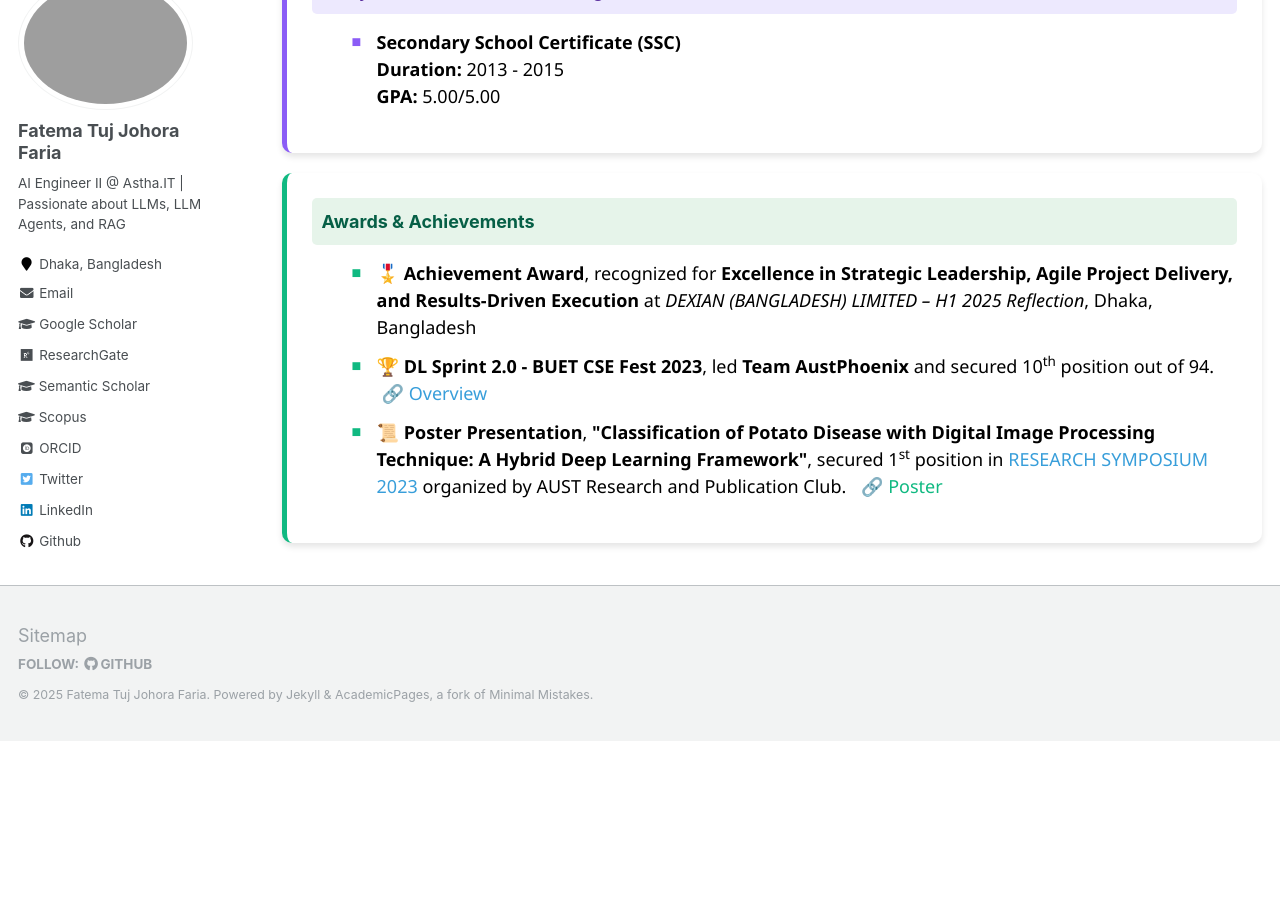
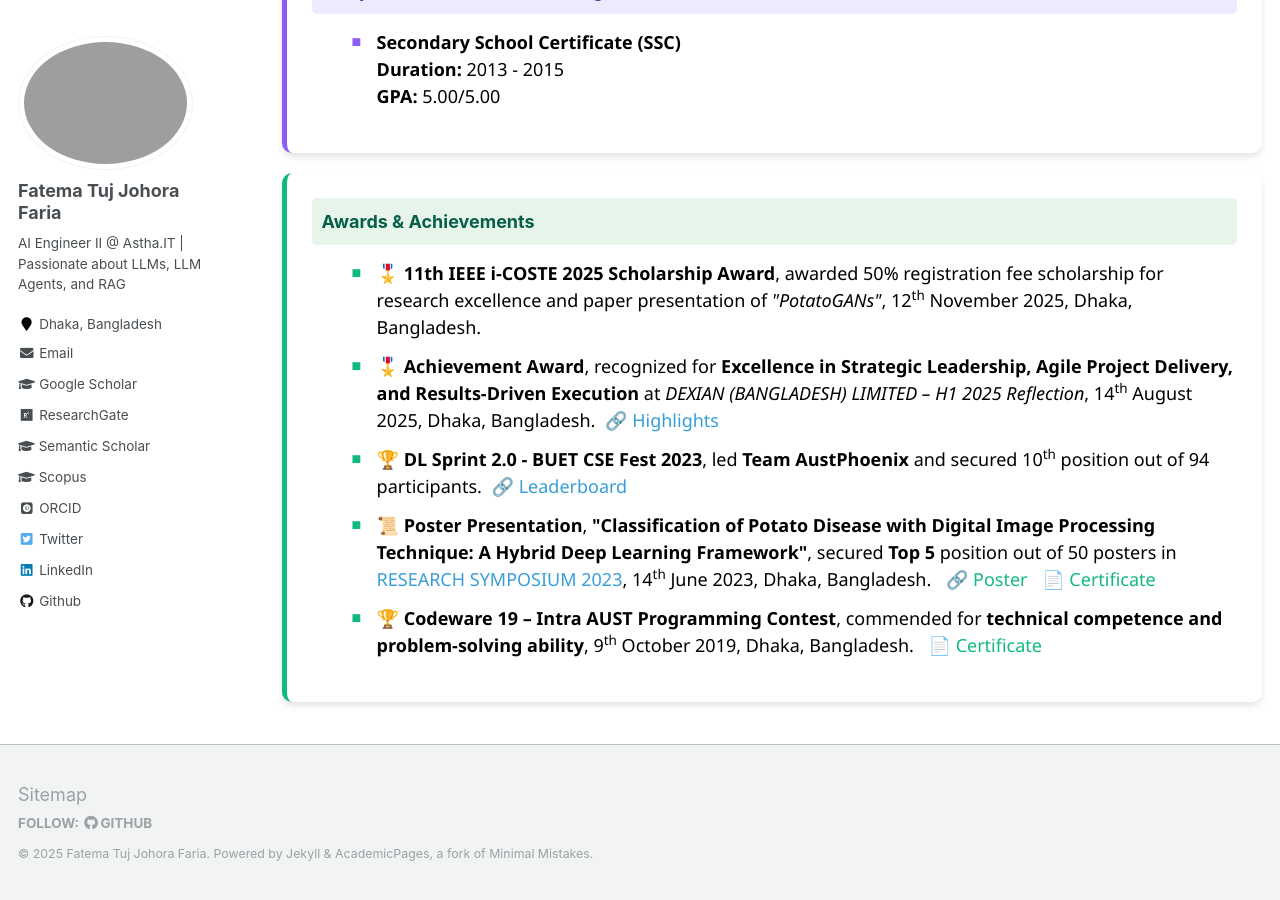
Before and after one commit to fatemafaria142/fatemafaria142.github.io, a Jekyll site: the page built from _pages/education.md, in a window 1280 px wide and 900 px high, scrolled down 744 px. Built offline with Jekyll 4.4.1, drawn with Linux system fonts in a browser that asks for light colours; some web fonts are replaced; before the commit the page ends 1485 px from its top, so only the background shows below that.

Commit message:
Update Awards

```diff
--- a/_pages/education.md
+++ b/_pages/education.md
@@ -58,20 +58,37 @@
     <span style="color: #065f46; font-size: 1em; font-weight: bold;">Awards & Achievements</span>
   </div>
   <ul style="font-family: 'Segoe UI', sans-serif; color: black; margin-top: 15px;">
+
     <li style="margin-bottom: 12px; list-style-type: none; position: relative; padding-left: 25px;">
       <span style="position: absolute; left: 0; color: #10b981; font-size: 0.9em;">■</span>
-      🎖️ <b>Achievement Award</b>, recognized for <b>Excellence in Strategic Leadership, Agile Project Delivery, and Results-Driven Execution</b> at <i>DEXIAN (BANGLADESH) LIMITED – H1 2025 Reflection</i>, Dhaka, Bangladesh
+      🎖️ <b>11th IEEE i-COSTE 2025 Scholarship Award</b>, awarded 50% registration fee scholarship for research excellence and paper presentation of <i>"PotatoGANs"</i>, 12<sup>th</sup> November 2025, Dhaka, Bangladesh.
     </li>
+
     <li style="margin-bottom: 12px; list-style-type: none; position: relative; padding-left: 25px;">
       <span style="position: absolute; left: 0; color: #10b981; font-size: 0.9em;">■</span>
-      🏆 <b>DL Sprint 2.0 - BUET CSE Fest 2023</b>, led <b>Team AustPhoenix</b> and secured 10<sup>th</sup> position out of 94.
-      <a href="https://www.kaggle.com/competitions/dlsprint2/overview" style="color: #389EDA; text-decoration: none; margin-left: 5px;">🔗 Overview</a>
+      🎖️ <b>Achievement Award</b>, recognized for <b>Excellence in Strategic Leadership, Agile Project Delivery, and Results-Driven Execution</b> at <i>DEXIAN (BANGLADESH) LIMITED – H1 2025 Reflection</i>, 14<sup>th</sup> August 2025, Dhaka, Bangladesh.
+      <a href="https://drive.google.com/drive/folders/1trg7zTzVLc3qxHZ-jQoVf_-kbV_Z7B-E?usp=drive_link" style="color: #389EDA; text-decoration: none; margin-left: 5px;">🔗 Highlights</a>
     </li>
+
     <li style="margin-bottom: 12px; list-style-type: none; position: relative; padding-left: 25px;">
       <span style="position: absolute; left: 0; color: #10b981; font-size: 0.9em;">■</span>
-      📜 <b>Poster Presentation</b>, <b>"Classification of Potato Disease with Digital Image Processing Technique: A Hybrid Deep Learning Framework"</b>, secured 1<sup>st</sup> position in
-      <a href="https://aust.edu/events/1996" style="color: #389EDA; text-decoration: none;">RESEARCH SYMPOSIUM 2023</a> organized by AUST Research and Publication Club.
+      🏆 <b>DL Sprint 2.0 - BUET CSE Fest 2023</b>, led <b>Team AustPhoenix</b> and secured 10<sup>th</sup> position out of 94 participants.
+      <a href="https://www.kaggle.com/competitions/dlsprint2/leaderboard" style="color: #389EDA; text-decoration: none; margin-left: 5px;">🔗 Leaderboard</a>
+    </li>
+
+    <li style="margin-bottom: 12px; list-style-type: none; position: relative; padding-left: 25px;">
+      <span style="position: absolute; left: 0; color: #10b981; font-size: 0.9em;">■</span>
+      📜 <b>Poster Presentation</b>, <b>"Classification of Potato Disease with Digital Image Processing Technique: A Hybrid Deep Learning Framework"</b>, secured <b>Top 5</b> position out of 50 posters in
+      <a href="https://aust.edu/events/1996" style="color: #389EDA; text-decoration: none;">RESEARCH SYMPOSIUM 2023</a>, 14<sup>th</sup> June 2023, Dhaka, Bangladesh.
       <a href="https://drive.google.com/file/d/1JN8cEUTWAilZpNsZaIxPVusiHxqc4OZA/view?usp=sharing" style="color: #10b981; text-decoration: none; margin-left: 10px;">🔗 Poster</a>
+      <a href="https://drive.google.com/file/d/1avexcIM1RVFZpirbe92HIQpB1biWzhKk/view?usp=drive_link" style="color: #10b981; text-decoration: none; margin-left: 10px;">📄 Certificate</a>
     </li>
+
+    <li style="margin-bottom: 12px; list-style-type: none; position: relative; padding-left: 25px;">
+      <span style="position: absolute; left: 0; color: #10b981; font-size: 0.9em;">■</span>
+      🏆 <b>Codeware 19 – Intra AUST Programming Contest</b>, commended for <b>technical competence and problem-solving ability</b>, 9<sup>th</sup> October 2019, Dhaka, Bangladesh.
+      <a href="https://drive.google.com/file/d/1LMX2ow5niJ5NDqkKXiD66f6CWEfBLsN3/view?usp=drive_link" style="color: #10b981; text-decoration: none; margin-left: 10px;">📄 Certificate</a>
+    </li>
+
   </ul>
 </div>
```
